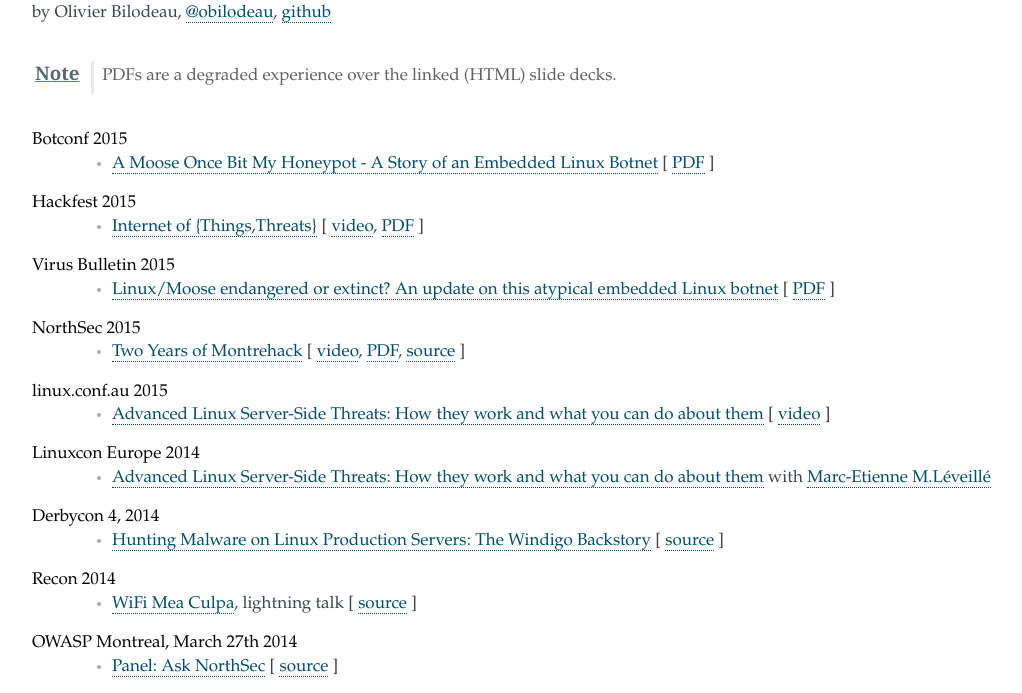
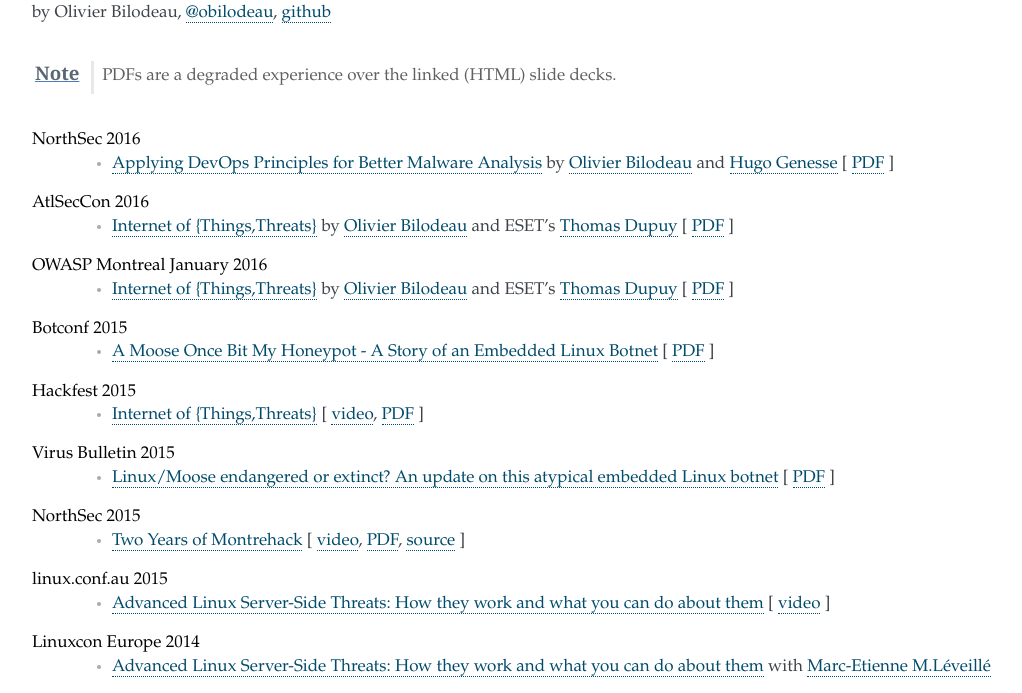
Before and after one commit to obilodeau/slides, a plain HTML site: page index.html in a window 1280 px wide. Shown: the part 93-786 px from the top of the page, without its empty margins (32-1054 px from the left). Drawn offline with Linux system fonts and the light colour scheme.

Commit message:
added links to talks I've given in the last few months with GoSecure

```diff
--- a/index.html
+++ b/index.html
@@ -819,6 +819,48 @@
 </div>
 <div class="dlist"><dl>
 <dt class="hdlist1">
+NorthSec 2016
+</dt>
+<dd>
+<div class="ulist"><ul>
+<li>
+<p>
+<a href="http://gosecure.github.io/presentations/2016-05-19_northsec/malboxes.html">Applying DevOps Principles for Better Malware Analysis</a>
+    by <a href="https://twitter.com/obilodeau">Olivier Bilodeau</a> and <a href="https://twitter.com/hugospns">Hugo Genesse</a>
+    [ <a href="http://gosecure.github.io/presentations/2016-05-19_northsec/OlivierBilodeau_HugoGenesse-Malboxes.pdf">PDF</a> ]
+</p>
+</li>
+</ul></div>
+</dd>
+<dt class="hdlist1">
+AtlSecCon 2016
+</dt>
+<dd>
+<div class="ulist"><ul>
+<li>
+<p>
+<a href="http://gosecure.github.io/presentations/2016-04-07_atlseccon/internet-of-threats.html">Internet of {Things,Threats}</a>
+    by <a href="https://twitter.com/obilodeau">Olivier Bilodeau</a> and ESET&#8217;s <a href="https://twitter.com/nyx__o">Thomas Dupuy</a>
+    [ <a href="http://gosecure.github.io/presentations/2016-04-07_atlseccon/OlivierBilodeau_ThomasDupuy-Internet_of_Threats.pdf">PDF</a> ]
+</p>
+</li>
+</ul></div>
+</dd>
+<dt class="hdlist1">
+OWASP Montreal January 2016
+</dt>
+<dd>
+<div class="ulist"><ul>
+<li>
+<p>
+<a href="http://gosecure.github.io/presentations/2016-01-20_owasp-mtl/internet-of-threats.html">Internet of {Things,Threats}</a>
+    by <a href="https://twitter.com/obilodeau">Olivier Bilodeau</a> and ESET&#8217;s <a href="https://twitter.com/nyx__o">Thomas Dupuy</a>
+    [ <a href="http://gosecure.github.io/presentations/2016-01-20_owasp-mtl/internet-of-threats.pdf">PDF</a> ]
+</p>
+</li>
+</ul></div>
+</dd>
+<dt class="hdlist1">
 Botconf 2015
 </dt>
 <dd>
@@ -992,7 +1034,7 @@
 <div id="footnotes"><hr /></div>
 <div id="footer">
 <div id="footer-text">
-Last updated 2015-12-18 00:17:22 EST
+Last updated 2016-06-04 16:24:01 EDT
 </div>
 </div>
 </body>
```
Also changed, not shown: 1 other file.
